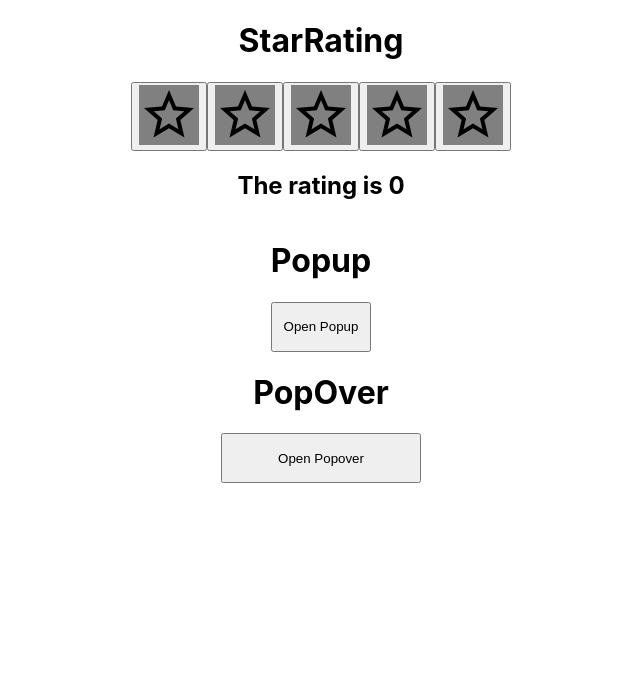
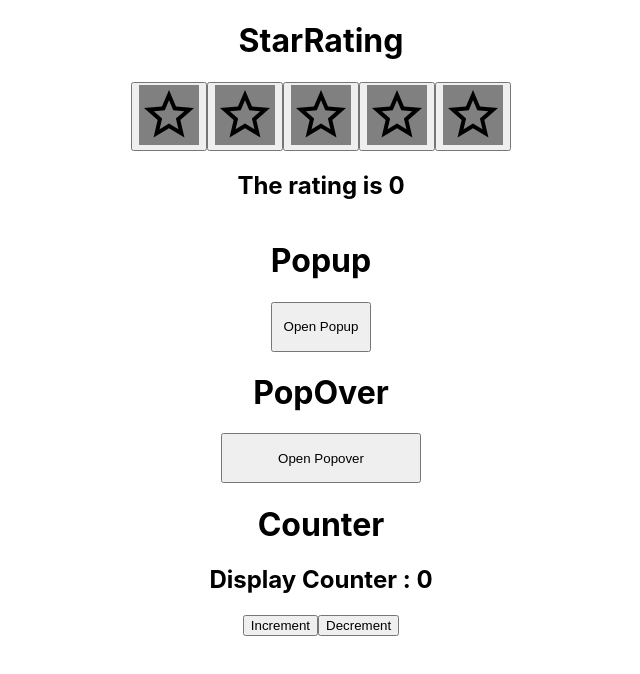
Before and after one commit to aparajit0511/ReactLLD, a React (Create React App) app: page / in a window 1280 px wide. Shown: the top 674 px of the page, without its empty margins (319-959 px from the left). Built offline with nearby package versions, Linux system fonts and the light colour scheme.

Commit message:
fourth commit

```diff
--- a/src/App.js
+++ b/src/App.js
@@ -1,4 +1,5 @@
 import "./App.css";
+import Counter from "./LLD/Counter";
 import PopOver from "./LLD/PopOver";
 import Popup from "./LLD/Popup";
 import StarRating from "./LLD/StarRating";
@@ -9,6 +10,7 @@
       <StarRating />
       <Popup />
       <PopOver />
+      <Counter />
     </div>
   );
 }
--- /dev/null
+++ b/src/LLD/Counter.js
@@ -0,0 +1,23 @@
+import React, { useState } from "react";
+
+function Counter() {
+  const [Counter, setCounter] = useState(0);
+
+  const onIncrementHandle = () => {
+    setCounter(Counter + 1);
+  };
+
+  const onDecrementHandle = () => {
+    setCounter(Counter - 1);
+  };
+  return (
+    <div>
+      <h1>Counter</h1>
+      <h2>Display Counter : {Counter}</h2>
+      <button onClick={onIncrementHandle}>Increment</button>
+      <button onClick={onDecrementHandle}>Decrement</button>
+    </div>
+  );
+}
+
+export default Counter;
```
